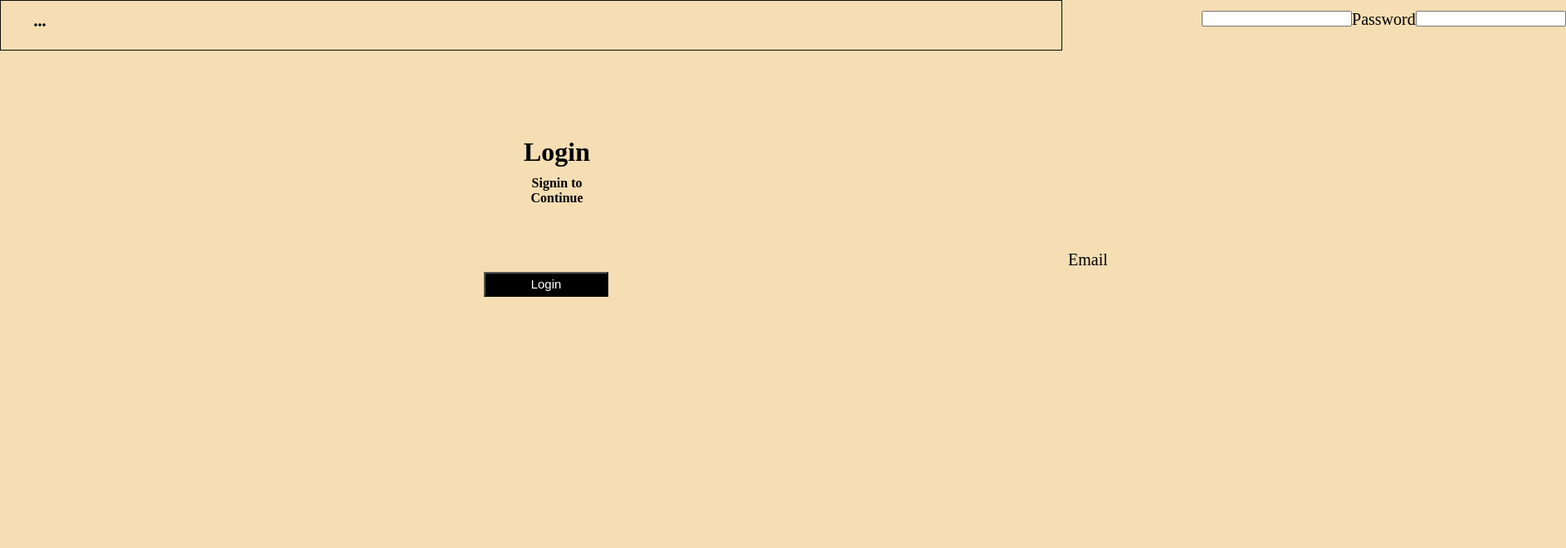
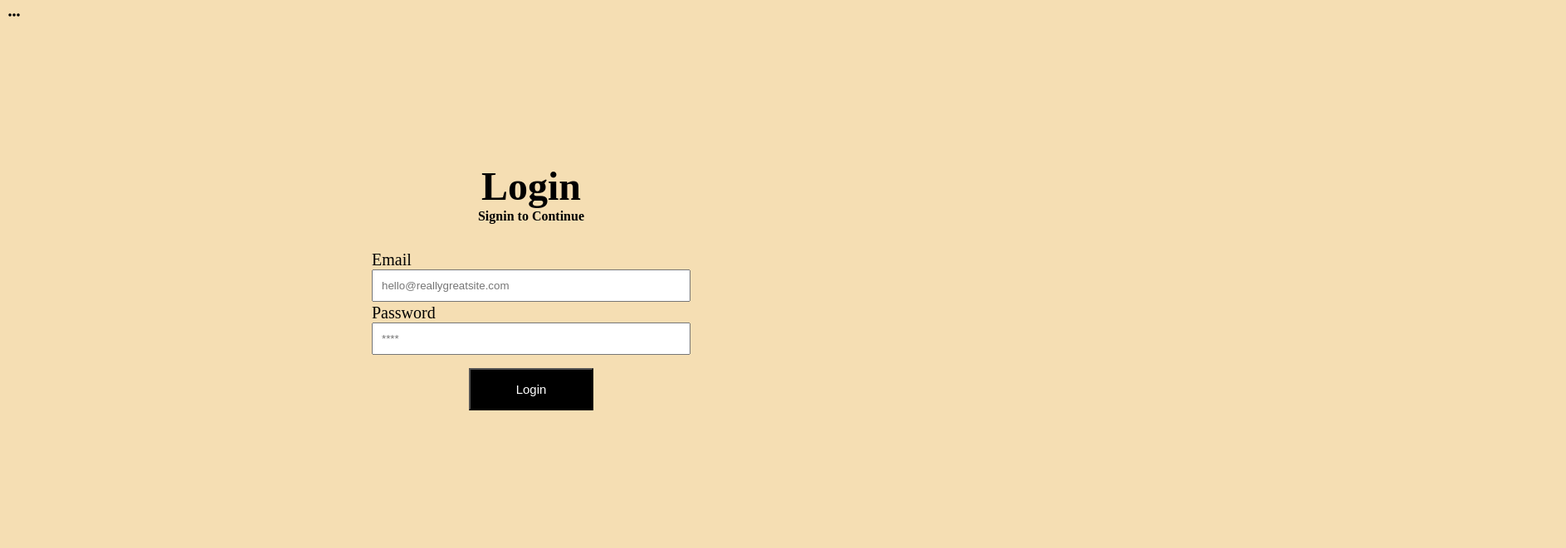
Before and after one commit to lasya2206/Bank-App, a plain HTML site: page Login-Page/index.html in a window 1280 px wide. Shown: the whole page at 83% size, 1887 px wide, since content can reach past the window. Drawn offline with Linux system fonts and the light colour scheme.

Commit message:
Banking-App

```diff
--- a/Login-Page/index.html
+++ b/Login-Page/index.html
@@ -1,36 +1,42 @@
 <!DOCTYPE html>
 <html lang="en">
+
 <head>
     <meta charset="UTF-8">
     <meta http-equiv="X-UA-Compatible" content="IE=edge">
     <meta name="viewport" content="width=device-width, initial-scale=1.0">
     <title>Login-Page</title>
-    <link rel="stylesheet" href="https://cdnjs.cloudflare.com/ajax/libs/font-awesome/6.2.1/css/all.min.css" integrity="sha512-MV7K8+y+gLIBoVD59lQIYicR65iaqukzvf/nwasF0nqhPay5w/9lJmVM2hMDcnK1OnMGCdVK+iQrJ7lzPJQd1w==" crossorigin="anonymous" referrerpolicy="no-referrer" />
+    <link rel="stylesheet" href="https://cdnjs.cloudflare.com/ajax/libs/font-awesome/6.2.1/css/all.min.css"
+        integrity="sha512-MV7K8+y+gLIBoVD59lQIYicR65iaqukzvf/nwasF0nqhPay5w/9lJmVM2hMDcnK1OnMGCdVK+iQrJ7lzPJQd1w=="
+        crossorigin="anonymous" referrerpolicy="no-referrer" />
     <link rel="stylesheet" href="style.css">
 </head>
+
 <body>
-    <div class="top">
-    <div class="Nav">
-        <nav>
+
+
+    <nav class="nav">
         <i class="fa-sharp fa-solid fa-ellipsis"></i>
     </nav>
-    </div>
+    <section>
+
+
         <div class="login-text">
             <h1>Login</h1>
             <h4>Signin to Continue</h4>
         </div>
         <div class="form">
-        <form >
+            <form>
                 <label id="email">Email</label>
-            <input type="email" name="Email" class="input">
+                <input type="email" name="Email"  placeholder="hello@reallygreatsite.com" class="input">
 
                 <label id="password">Password</label>
-            <input type="password" name="password" class="input">
+                <input type="password" name="password" placeholder="****" class="input">
 
                 <button type="submit">Login</button>
             </form>
         </div>
-</div>
+    </section>
 </body>
+
 </html>
-<!-- ek project diya h to uss project ko implement krrhi hu usme ye icon ni dalrha -->
--- a/Login-Page/style.css
+++ b/Login-Page/style.css
@@ -8,62 +8,53 @@ body{
     height: 100vh;
     background-color: wheat;
 }
-.top{
-    display: flex;
-    flex-direction: row;
-    align-items: center;
-    height: 59px;
-    padding: 0 40px;
+
+.nav{
+   position: relative;
+   top: 10px;
+   left: 10px;
 }
-.nav{
-    position: absolute;
-    background-color: aqua;
-}
-.top .nav .i{
+ .nav .i{
     font-size: 25px;
 
 }
-.top{
-    background-color: transparent;
-    border: 1px solid rgb(12, 12, 11);
+.login-text{
+    margin: 2rem 0;
+}
+
+section{
+    display: flex;
+    flex-direction: column;
+    justify-content: center;
+    align-items: center;
+    height: 80vh;
+}
+
+.form form{
+    width: 30vw;
+    display: flex;
+    flex-direction: column;
 }
 .i{
     font-size: 30px;
 }
 .login-text h1{
     text-align: center;
-    padding-top: 352px;
-    padding-left: 576px;
+    font-size: 3rem;
+
 }
 .login-text h4{
     text-align: center;
-    padding-top: 10px;
-    padding-left: 576px;
+
 }
-form{
-    display: grid;
-    grid-template-columns: auto auto auto auto;
-    align-items: center;
-    justify-content: center;
-    padding-top: 13px;
-    padding-left: 576px;
-}
-form label{
 
-    position: relative;
-    justify-content: space-between;
-    flex-direction: column;
-    display: inline-block;
-    text-align: center;
-    line-height: 150%;
-    font-size: .85em;
-}
+
 #email{
     display: flex;
     flex-direction: row;
     align-items: center;
 
-    margin-top: 581px;
+
     font-size: 20px;
     font-weight: 200;
 }
@@ -80,14 +71,36 @@ form label{
      align-items: center;
     display: block;
     position: relative;
+    padding: 10px ;
 }
 button{
     width: 150px;
-    height: 30px;
+    margin: 1rem auto;
+    padding: 15px 10px;
     font-size: 15px;
     background-color: black;
     color: white;
-    margin-right: 715px;
-    margin-left: -704px;
+   cursor: pointer;
+   transition: 0.2s;
+
 
 }
+
+button:hover{
+    background-color: transparent;
+    color: black;
+}
+
+
+@media screen and (max-width:900px) {
+.form form{
+    width: 40vw;
+}
+}
+
+
+@media screen and (max-width:700px) {
+.form form{
+    width: 80vw;
+}
+}
```
Lines whose indentation alone changed are shown as unchanged.
